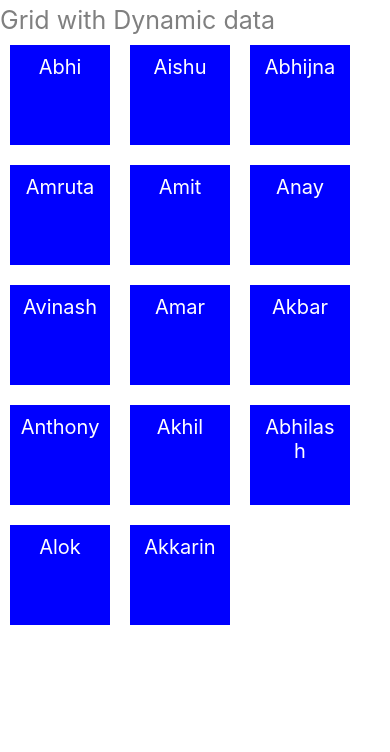
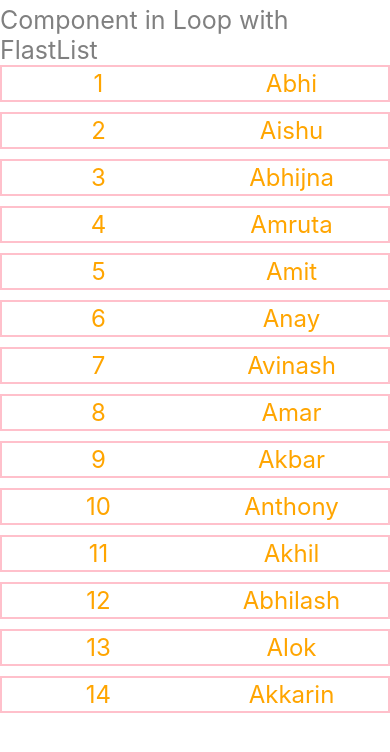
Before and after one commit to AbhishekMalkhedkar/FirstProject, a React Native app: screen / in a window 390 px wide. Shown: the top 752 px of the page. Built offline with nearby package versions, Linux system fonts and the light colour scheme.

Commit message:
Component in Loop with FlastList

```diff
--- a/App.jsx
+++ b/App.jsx
@@ -5,7 +5,7 @@
  * @format
  */
 
-import { View, Text , StyleSheet, ScrollView } from 'react-native';
+import { View, Text , StyleSheet, ScrollView, FlatList } from 'react-native';
 
 function App() {
   const users = [
@@ -69,15 +69,22 @@ function App() {
 
   return (
     <View>
-      <Text style={{ fontSize: 25, color: 'grey', marginTop : 5}}>Grid with Dynamic data</Text>
-      <View style={{flex:1, flexDirection:'row',flexWrap:'wrap'}}>
-      {
-        users.map((item) => <Text key={item.id} style={styles.text}>{item.name}</Text>)
-      }
-
-      </View>
+      <Text style={{ fontSize: 25, color: 'grey', marginTop : 5}}>Component in Loop with FlastList</Text>
+      <FlatList
+      data={users}
+      renderItem={({item}) => <UserData item={item} /> }
+      />
     </View>
   );
+};
+
+const UserData = ({item}) => {
+  return (
+    <View style={styles.box}>
+        <Text style={styles.item}>{item.id}</Text>
+        <Text style={styles.item}>{item.name}</Text>
+    </View>
+  )
 }
 
 const styles = StyleSheet.create({
@@ -92,6 +99,19 @@ const styles = StyleSheet.create({
     textAlignVertical: 'center',
     textAlign : 'center'
 
+  },
+  item : {
+    fontSize : 24,
+    color : 'orange',
+    flex : 1,
+    margin : 2,
+    textAlign : 'center'
+  },
+  box : {
+    flexDirection : 'row',
+    borderWidth : 2,
+    borderColor : 'pink',
+    marginBottom : 10
   }
 });
 
```
